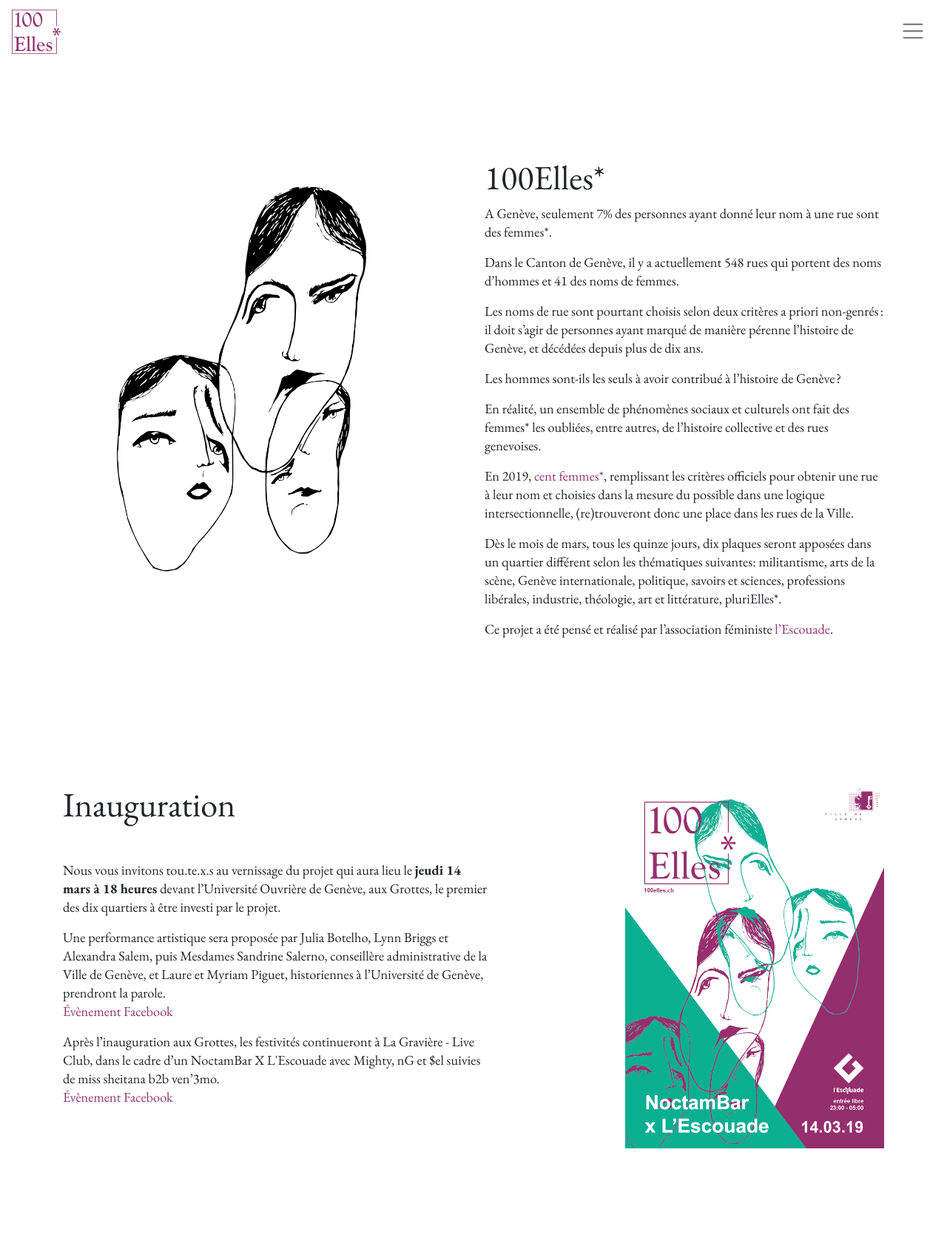
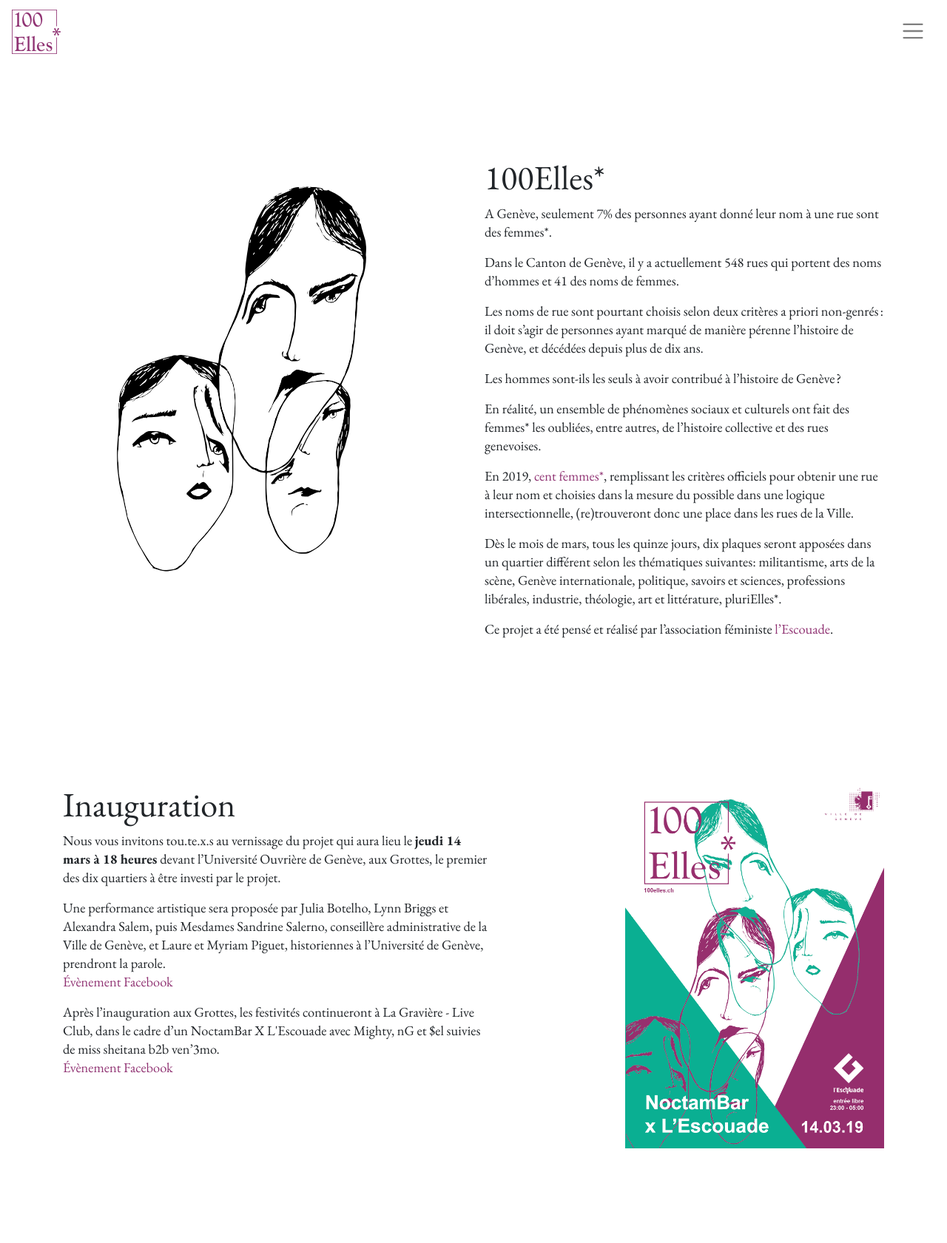
Before and after one commit to larucheio/100elles.ch, a Jekyll site: the page built from index.html, in a window 1280 px wide. Shown: the top 1681 px of the page at 74% size. Built offline with Jekyll 4.4.1, drawn with Linux system fonts in a browser that asks for light colours; grey boxes are pictures that could not be loaded.

Commit message:
Better spacing on the homepage

```diff
--- a/index.html
+++ b/index.html
@@ -20,10 +20,10 @@
     </div>
   </div>
 
-  <div class="row my-md-7">
+  <div class="row my-5 my-md-7">
     <div class="col-12 col-lg-8">
       <h1>Inauguration</h1>
-      <p class="paragraph mt-5">
+      <p class="paragraph">
         Nous vous invitons tou.te.x.s au vernissage du projet qui aura lieu le <b>jeudi 14 mars à 18 heures</b> devant l’Université Ouvrière de Genève, aux Grottes, le premier des dix quartiers à être investi par le projet.
       </p>
       <p class="paragraph">
```
